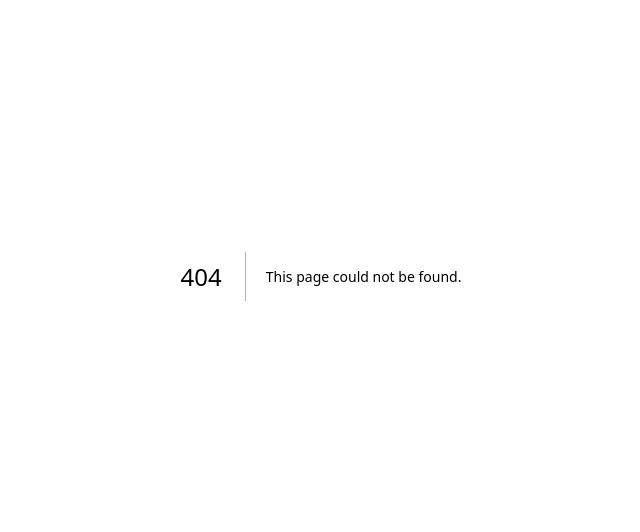
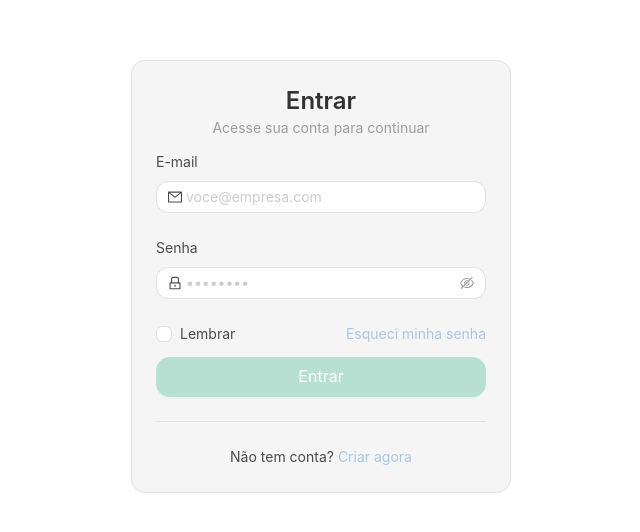
Before and after one commit to Marllon-Wendel2/Agenda-pro-front, a Next.js app: page /login in a window 1280 px wide. Before the commit this address had no page. Shown: the part 124-656 px from the top of the page, without its empty margins (319-959 px from the left). Built offline with nearby package versions, Linux system fonts and the light colour scheme; no server answers.

Commit message:
feat: :sparkles: login page and table

```diff
--- a/package.json
+++ b/package.json
@@ -10,6 +10,7 @@
   },
   "dependencies": {
     "antd": "^5.27.1",
+    "axios": "^1.11.0",
     "next": "15.4.3",
     "react": "19.1.0",
     "react-dom": "19.1.0"
--- /dev/null
+++ b/src/Commons/Types/Appointments.ts
@@ -0,0 +1,10 @@
+import { Client } from "./Clients";
+import { Services } from "./Services";
+
+export interface Appointments {
+    id: string;
+    hour: string;
+    createdAt: string;
+    service: Services;
+    client: Client;
+}
--- /dev/null
+++ b/src/Commons/Types/Auth.ts
@@ -0,0 +1,4 @@
+export interface LoginDto {
+    email: string;
+    senha: string;
+}
--- /dev/null
+++ b/src/Components/List/AppointmentsList.tsx
@@ -0,0 +1,39 @@
+'use client'
+import { useEffect, useState } from "react";
+import type { Appointments } from "@/Commons/Types/Appointments";
+import { Table } from "antd";
+import { getAppointmentByUser } from "@/Services/appointServices/appointServices";
+
+export default function AppointmentsList (){
+const [appointments, setAppointments] = useState<Appointments[]>([]);
+
+useEffect(()=> {
+  handleFetchAppointments()
+}, [])
+
+const handleFetchAppointments = async () => {
+    try {
+    const newData =  await getAppointmentByUser('58f28f8c-60c6-4908-bac7-160672348329')
+    setAppointments(newData)
+  } catch (error) {
+    console.log(error)
+  }
+}
+
+
+  const columns = [
+    {
+      title: 'Nome do Cliente',
+      dataIndex: 'client.name',
+      key: 'client.name',
+    },
+    {
+      title: 'Serviço',
+      dataIndex: 'service.name',
+      key: 'service.name'
+    }
+  ]
+    return(
+      <Table dataSource={appointments} columns={columns} />
+    )
+}
--- /dev/null
+++ b/src/Services/appointServices/appointServices.ts
@@ -0,0 +1,7 @@
+import mainApi from "../main";
+
+export async function getAppointmentByUser(userId: string) {
+    const response = await mainApi.get(`/appointment/${userId}`)
+
+    return response.data
+}
--- /dev/null
+++ b/src/Services/authServices/authServices.ts
@@ -0,0 +1,12 @@
+import { LoginDto } from "@/Commons/Types/Auth";
+import mainApi from "../main";
+
+export async function login(loginDto: LoginDto) {
+    try {
+        const response = await mainApi.post('auth', loginDto)
+
+        return response.data;
+    } catch (error) {
+        console.error(error)
+    }
+}
--- /dev/null
+++ b/src/Services/main.ts
@@ -0,0 +1,11 @@
+import axios from "axios"
+
+const mainApi = axios.create({
+    baseURL: process.env.NEXT_PUBLIC_API_URL,
+    timeout: 10000,
+    headers: {
+        "Content-Type": "application/json",
+    },
+});
+
+export default mainApi;
--- /dev/null
+++ b/src/app/(auth)/login/page.tsx
@@ -0,0 +1,108 @@
+// src/app/(auth)/login/page.tsx
+"use client";
+
+import { ConfigProvider, theme, Card, Form, Input, Button, Checkbox, Typography, Divider } from "antd";
+import Link from "next/link";
+import { LockOutlined, MailOutlined } from "@ant-design/icons";
+import { login } from "@/Services/authServices/authServices";
+import { LoginDto } from "@/Commons/Types/Auth";
+
+const COLORS = {
+  white: "#FFFFFF",          // fundo principal
+  grayLight: "#F5F5F5",      // cards / bg secundário
+  grayMid: "#E0E0E0",        // bordas
+  blueSoft: "#A7C7E7",       // destaques
+  greenSoft: "#B8E0D2",      // sucesso / CTAs
+  orangeSoft: "#FFD8A8",     // alertas leves
+  textDark: "#333333",       // texto principal
+};
+
+export default function LoginPage() {
+
+  const handleSubmit = async (loginDto: LoginDto) => {
+    console.log("Email:", loginDto.email, "Senha:", loginDto.senha)
+    await login(loginDto);
+  }
+  return (
+    <ConfigProvider
+      theme={{
+        token: {
+          colorBgBase: COLORS.white,
+          colorTextBase: COLORS.textDark,
+          colorPrimary: COLORS.blueSoft,
+          colorSuccess: COLORS.greenSoft,
+          colorBorder: COLORS.grayMid,
+          borderRadius: 12,
+        },
+        components: {
+          Button: { colorPrimary: COLORS.greenSoft, colorPrimaryHover: "#a6d8c8" },
+          Card: { colorBgContainer: COLORS.grayLight, padding: 24, boxShadow: "0 8px 24px rgba(0,0,0,0.06)" },
+          Input: { colorBorder: COLORS.grayMid, colorPrimaryHover: COLORS.blueSoft },
+        },
+        algorithm: theme.defaultAlgorithm,
+      }}
+    >
+      <main
+        style={{
+          minHeight: "100vh",
+          display: "grid",
+          placeItems: "center",
+          background: COLORS.white,
+          padding: "24px",
+        }}
+      >
+        <Card
+          style={{ width: 380, border: `1px solid ${COLORS.grayMid}` }}
+        >
+          <div style={{ textAlign: "center", marginBottom: 12 }}>
+            <Typography.Title level={3} style={{ margin: 0, color: COLORS.textDark }}>
+              Entrar
+            </Typography.Title>
+            <Typography.Text type="secondary">
+              Acesse sua conta para continuar
+            </Typography.Text>
+          </div>
+
+          <Form layout="vertical" requiredMark={false} onFinish={handleSubmit}>
+            <Form.Item
+              label="E-mail"
+              name="email"
+              rules={[
+                { required: true, message: "Informe seu e-mail" },
+                { type: "email", message: "E-mail inválido" },
+              ]}
+            >
+              <Input prefix={<MailOutlined />} placeholder="voce@empresa.com" />
+            </Form.Item>
+
+            <Form.Item
+              label="Senha"
+              name="senha"
+              rules={[{ required: true, message: "Informe sua senha" }]}
+            >
+              <Input.Password prefix={<LockOutlined />} placeholder="••••••••" />
+            </Form.Item>
+
+            <div style={{ display: "flex", justifyContent: "space-between", marginBottom: 12 }}>
+              <Form.Item name="remember" valuePropName="checked" noStyle>
+                <Checkbox>Lembrar</Checkbox>
+              </Form.Item>
+              <Link href="/recuperar" style={{ color: COLORS.blueSoft }}>Esqueci minha senha</Link>
+            </div>
+
+            <Button type="primary" htmlType="submit" block size="large">
+              Entrar
+            </Button>
+          </Form>
+
+          <Divider style={{ borderColor: COLORS.grayMid }} />
+
+          <div style={{ textAlign: "center" }}>
+            <Typography.Text>Não tem conta? </Typography.Text>
+            <Link href="/register" style={{ color: COLORS.blueSoft }}>Criar agora</Link>
+          </div>
+        </Card>
+      </main>
+    </ConfigProvider>
+  );
+}
--- a/src/app/components/Agendamentos/Appointments.tsx
+++ /dev/null
@@ -1,39 +0,0 @@
-interface Appointments {
-    id: string;
-    hour: string;
-    createdAt: string;
-    user: string;
-    service: string;
-    client: string;
-}
-
-const dataMock: Appointments[] = [
-  {
-    id: "1",
-    hour: "2025-08-21T09:00:00",
-    createdAt: "2025-08-20T18:45:00",
-    user: "Marllon",
-    service: "Corte de cabelo",
-    client: "João Silva",
-  },
-  {
-    id: "2",
-    hour: "2025-08-21T10:30:00",
-    createdAt: "2025-08-20T19:00:00",
-    user: "Marllon",
-    service: "Barba",
-    client: "Pedro Santos",
-  },
-  {
-    id: "3",
-    hour: "2025-08-21T14:00:00",
-    createdAt: "2025-08-21T08:15:00",
-    user: "Vannely",
-    service: "Manicure",
-    client: "Maria Souza",
-  },
-];
-
-export default function Appointments (){
-    return''
-}
--- a/src/app/page.tsx
+++ b/src/app/page.tsx
@@ -1,10 +1,10 @@
-import { Breadcrumb, Layout, Menu, MenuProps } from "antd";
-import { LaptopOutlined, NotificationOutlined, UserOutlined } from '@ant-design/icons'
+import { Layout, Menu, MenuProps } from "antd";
+import { UserOutlined } from '@ant-design/icons'
 import { Header } from "antd/es/layout/layout";
 import Sider from "antd/es/layout/Sider";
 import Image from 'next/image';
 import React from "react";
-import Appointments from "./components/Agendamentos/Appointments";
+import AppointmentsList from "../Components/List/AppointmentsList";
 
 export default function Home() {
 
@@ -81,7 +81,7 @@ export default function Home() {
             boxShadow: '0 2px 6px rgba(0,0,0,0.05)',
           }}
         >
-          <Appointments />
+          <AppointmentsList />
         </div>
       </Layout>
     </Layout>
```
Also changed, not shown: src/Commons/Types/Clients.ts (added, +8 -0 lines), src/Commons/Types/Services.ts (added, +8 -0 lines), 1 other file (tests, documents, lock files or other folders).
